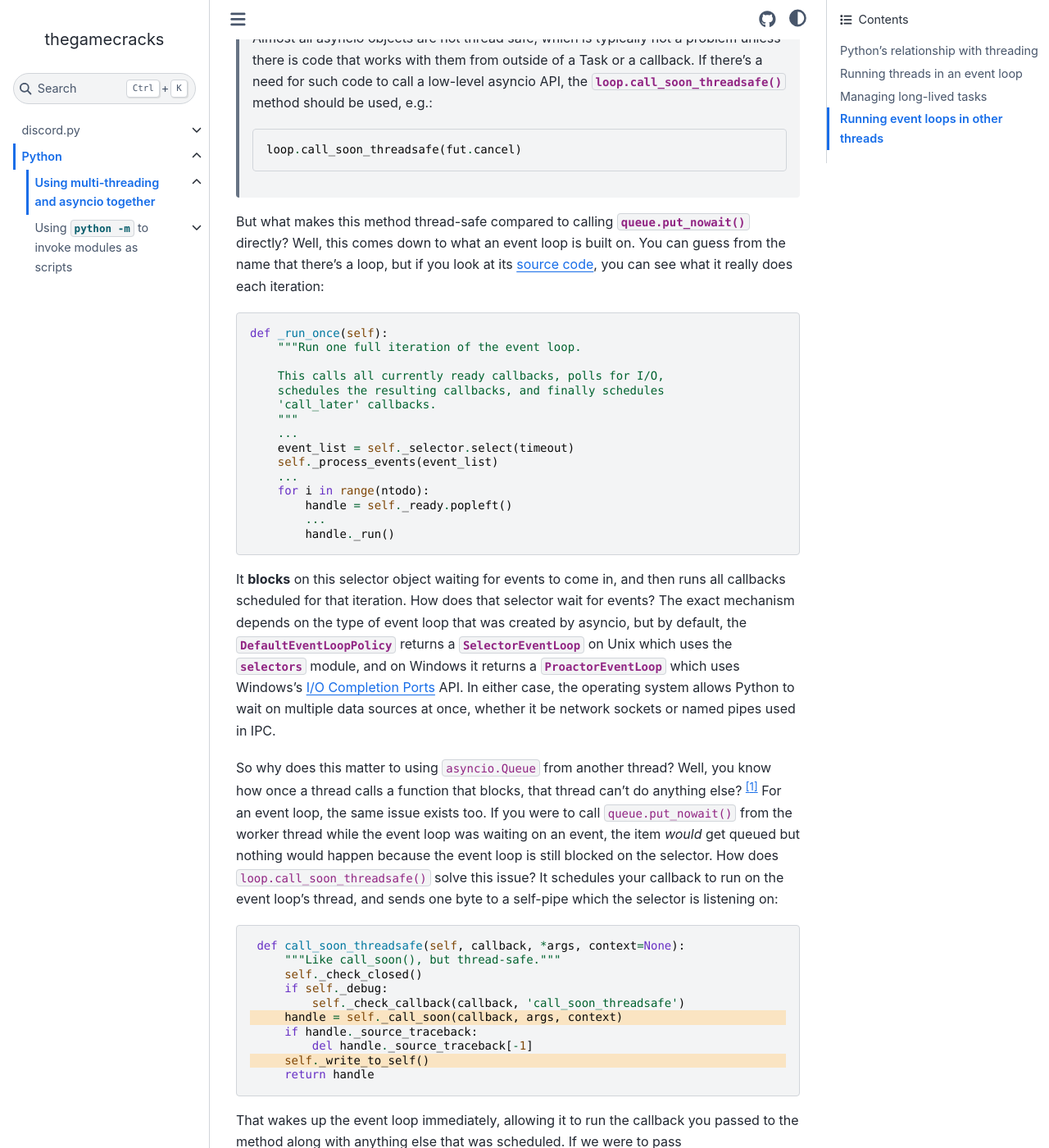
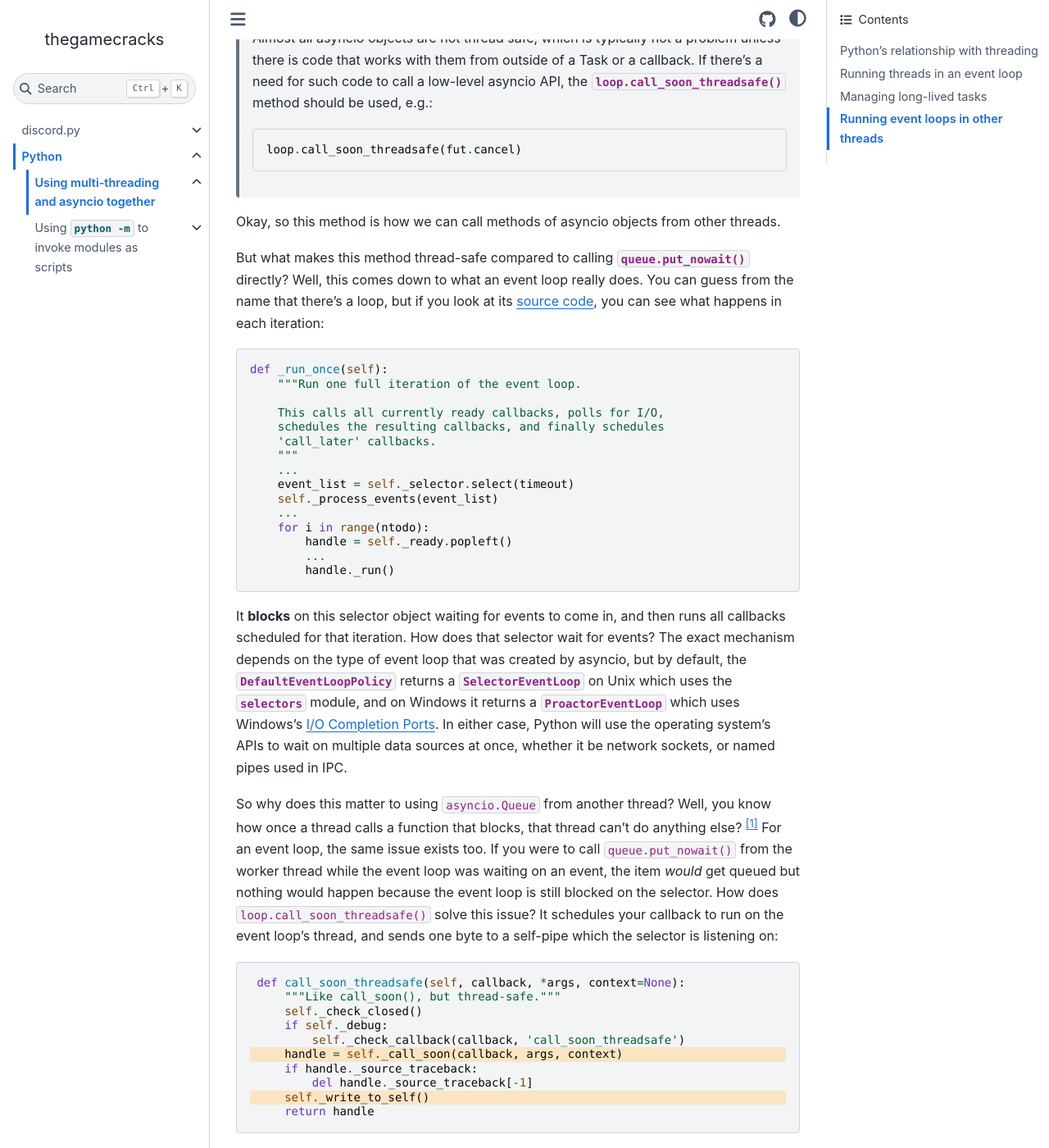
Before and after one commit to thegamecracks/thegamecracks.github.io, a Sphinx documentation site: the page built from docs/python/asyncio_threading.rst, in a window 1280 px wide and 1400 px high, scrolled down 7041 px. Shown: the whole window at 82% size. Built offline with Sphinx 7.4.7 and the Sphinx Book theme 1.1.4, drawn with Linux system fonts in a browser that asks for light colours.

Commit message:
refactor: wording for intro to event loop internals

```diff
--- a/docs/python/asyncio_threading.rst
+++ b/docs/python/asyncio_threading.rst
@@ -375,11 +375,14 @@ us the solution:
 
         loop.call_soon_threadsafe(fut.cancel)
 
+Okay, so this method is how we can call methods of asyncio objects from
+other threads.
+
 But what makes this method thread-safe compared to calling :py:meth:`queue.put_nowait() <asyncio.Queue.put_nowait>`
-directly? Well, this comes down to what an event loop is built on.
+directly? Well, this comes down to what an event loop really does.
 You can guess from the name that there's a loop, but if you look at its
 `source code <https://github.com/python/cpython/blob/v3.12.3/Lib/asyncio/base_events.py#L1910-L1988>`_,
-you can see what it really does each iteration:
+you can see what happens in each iteration:
 
 .. code-block:: python
 
@@ -405,9 +408,9 @@ How does that selector wait for events? The exact mechanism depends on the type
 of event loop that was created by asyncio, but by default, the :py:class:`~asyncio.DefaultEventLoopPolicy`
 returns a :py:class:`~asyncio.SelectorEventLoop` on Unix which uses the
 :py:mod:`selectors` module, and on Windows it returns a :py:class:`~asyncio.ProactorEventLoop`
-which uses Windows's `I/O Completion Ports`_ API. In either case, the operating
-system allows Python to wait on multiple data sources at once, whether it be
-network sockets or named pipes used in IPC.
+which uses Windows's `I/O Completion Ports`_. In either case, Python will use
+the operating system's APIs to wait on multiple data sources at once, whether
+it be network sockets, or named pipes used in IPC.
 
 .. _I/O Completion Ports: https://learn.microsoft.com/en-ca/windows/win32/fileio/i-o-completion-ports
 
```
